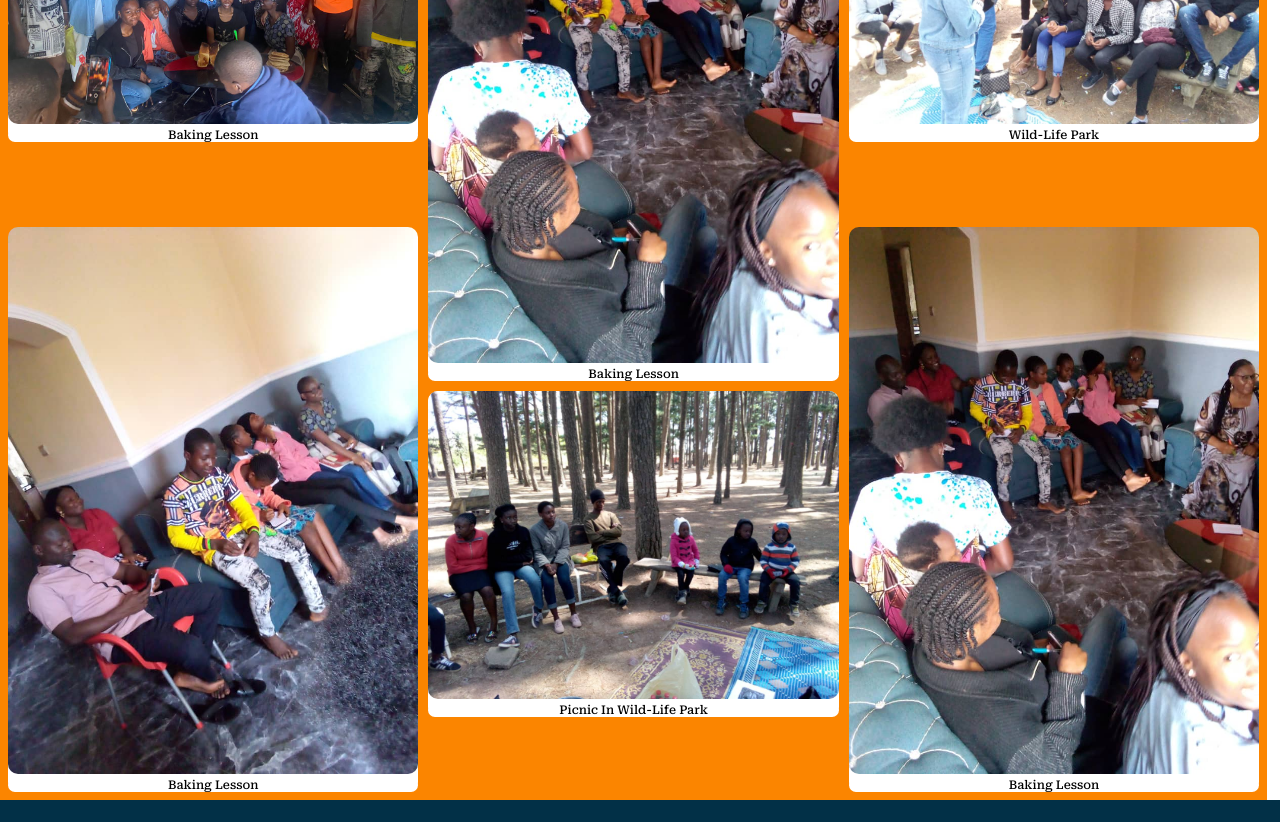
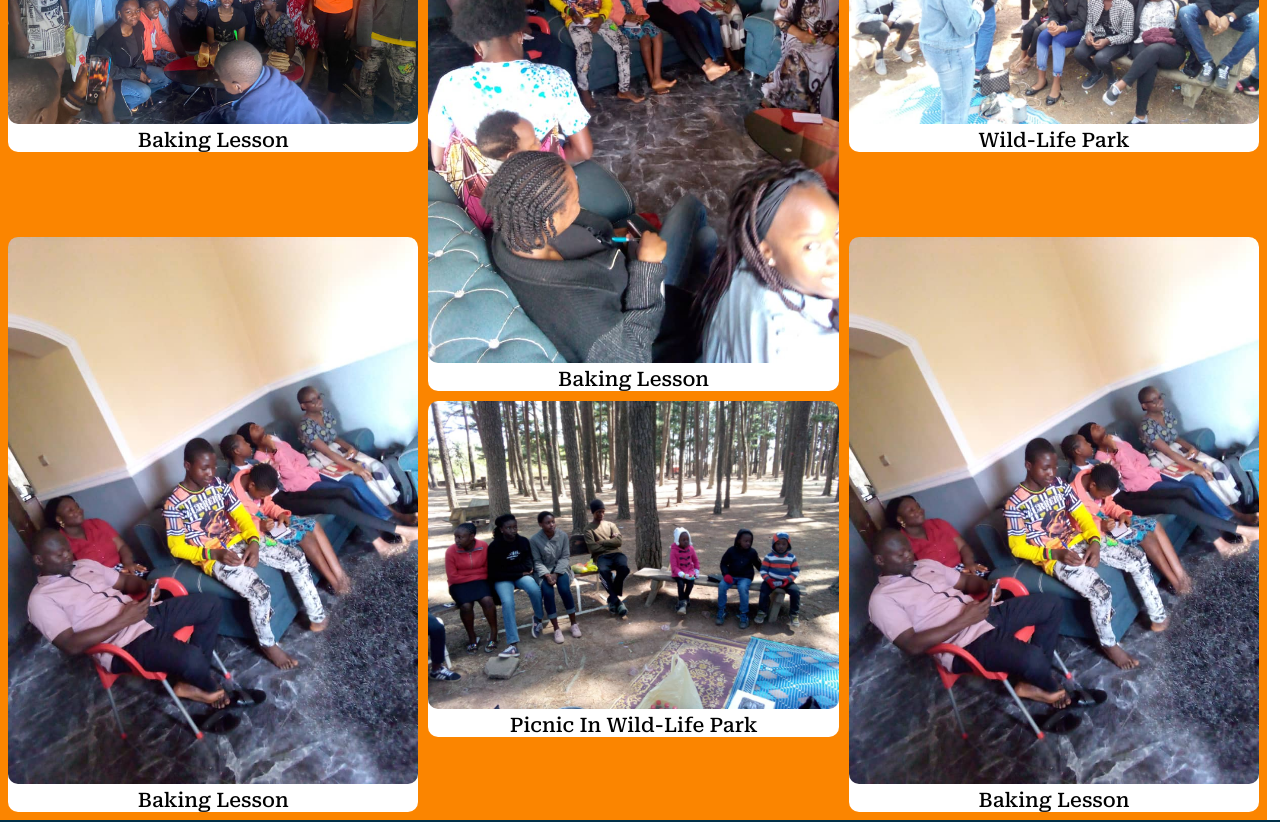
Before and after one commit to tosxin-456/Bethel-Teens, a React (Vite) app: page /Gallery in a window 1280 px wide. Shown: the part 1540-2362 px from the top of the page. Built offline with nearby package versions, Linux system fonts and the light colour scheme.

Commit message:
worked on the gallery page footer

```diff
--- a/src/App.css
+++ b/src/App.css
@@ -328,7 +328,7 @@ button:hover{
 }
 .firstPic{
 background-color: #FFFFFF;
-border-radius: 10px;
+border-radius: 15px;
 width: 70%;
  margin: 5px;
 }
@@ -340,13 +340,16 @@ width: 70%;
   font-family: 'Roboto Serif', serif;
   background-color: #FFFFFF;
   text-align: center;
-  font-size: 12px;
+  font-size: 20px;
   width: 100%;
   border-radius: 10px;
 }
 .setOfThree{
   display: flex;
   width: fit-content;
+}
+.swiper img{
+  width: 100%;
 }
 @keyframes logo-spin {
   from {
@@ -379,12 +382,18 @@ width: 70%;
   .logoWithWriteUp{
     width: fit-content;
   }
+  .firstPic p{
+    font-size: 12px;
+  }
 }
  @media screen and (max-width:800px) {
  section{
   overflow: auto;
   height: 25rem;
   width: fit-content;
+}
+.firstPic p{
+  font-size: 12px;
 }
  .Teachers{
   display: flex;
--- a/src/pages/Gallery.jsx
+++ b/src/pages/Gallery.jsx
@@ -7,7 +7,7 @@ import image6 from '../assets/bake5.jpg'
 import image7 from '../assets/bake6.jpg'
 import image8 from '../assets/picnicTeens5.jpg'
 import image9 from '../assets/picnicTeens6.jpg'
-import image10 from '../assets/picnicTeens8.jpg'
+import image10 from '../assets/bake7.jpg'
 import facebook from '../assets/Facebook.png'
 import instagram from '../assets/instagram.png'
 import youtube from '../assets/youtube.svg'
@@ -56,7 +56,7 @@ const Gallery = () => {
     <p className='text'>Picnic In Wild-Life Park</p>
   </div>
   <div className='firstPic'>
-    <img src={image5} alt="" id='LongOnes' />
+    <img src={image10} alt="" id='LongOnes' />
     <p className='text'>Baking Lesson</p>
   </div>
    </div>
```
Also changed, not shown: src/assets/bake7.jpg (added).
